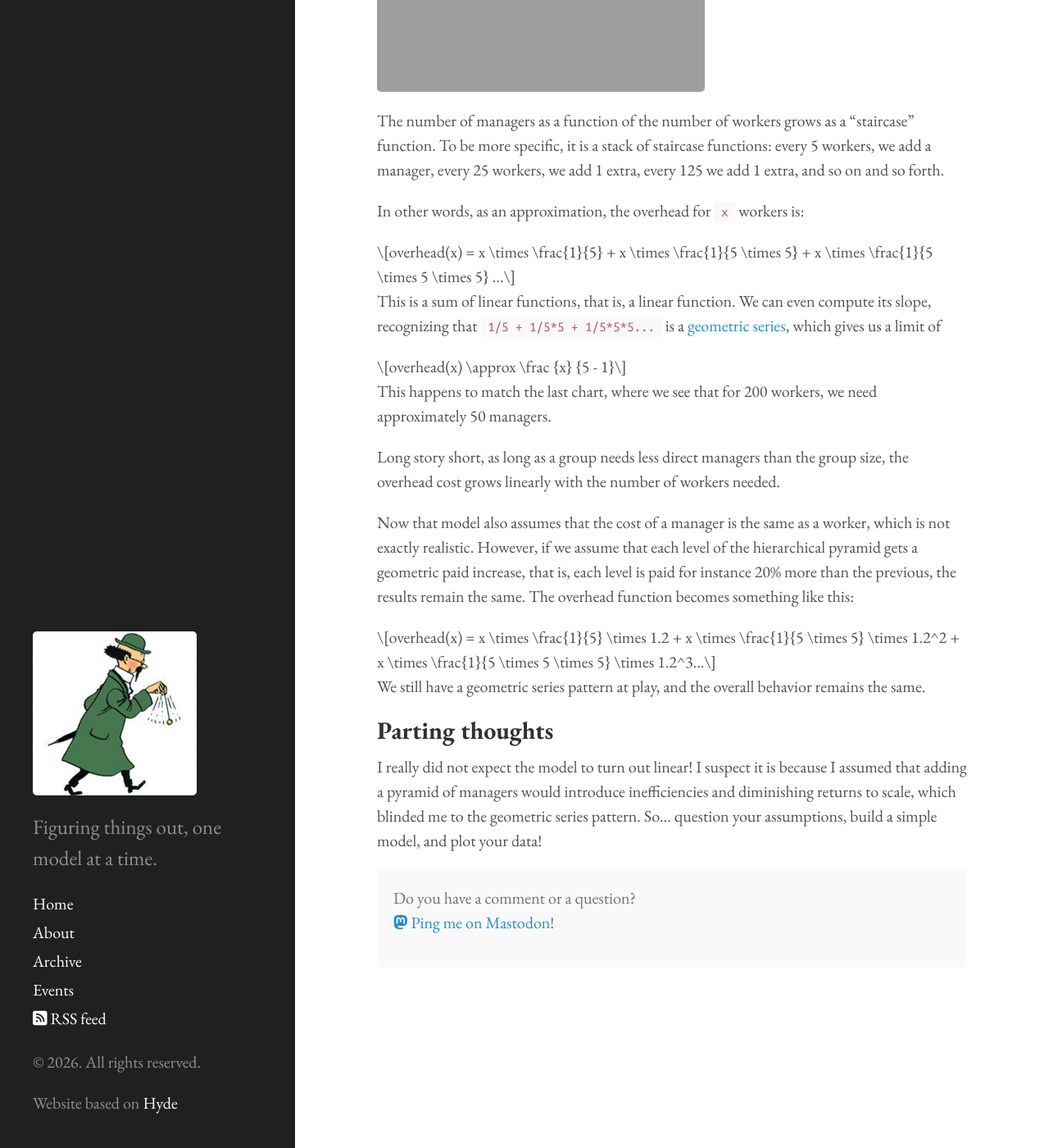
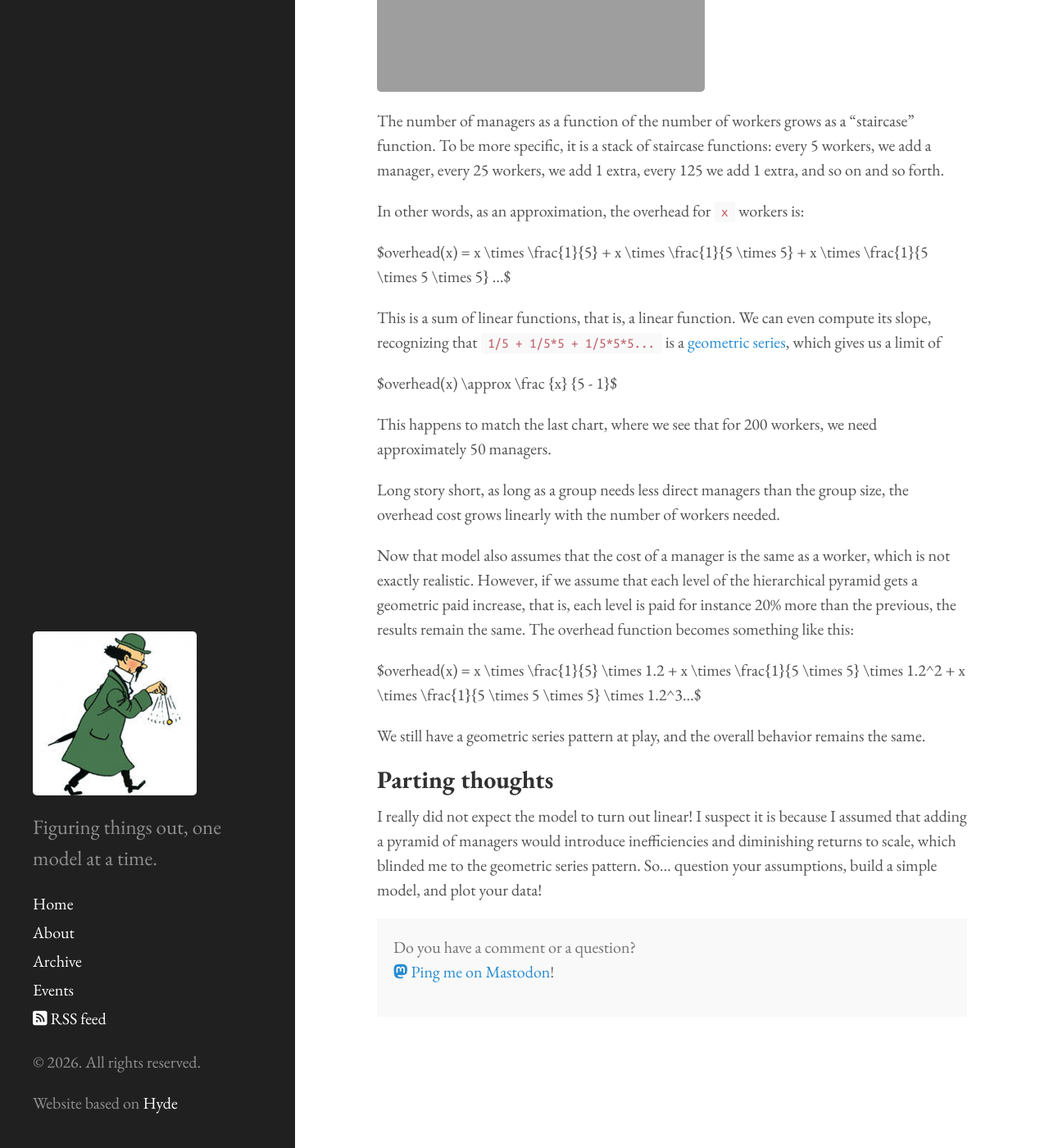
Before and after one commit to mathias-brandewinder/mathias-brandewinder.github.io, a Jekyll site: the page built from _posts/2026-01-21-management-overhead-model.md, in a window 1280 px wide and 1400 px high, scrolled down 3697 px. Shown: the whole window at 82% size. Built offline with Jekyll 4.4.1, drawn with Linux system fonts in a browser that asks for light colours; a script that is not in the unit is left out.

```diff
--- a/_posts/2026-01-21-management-overhead-model.md
+++ b/_posts/2026-01-21-management-overhead-model.md
@@ -151,18 +151,13 @@ every 125 we add 1 extra, and so on and so forth.
 
 In other words, as an approximation, the overhead for `x` workers is:
 
-$$
-overhead(x) =
-x \times \frac{1}{5}
-+ x \times \frac{1}{5 \times 5}
-+ x \times \frac{1}{5 \times 5 \times 5} ...
-$$
+$overhead(x) = x \times \frac{1}{5}  + x \times \frac{1}{5 \times 5} + x \times \frac{1}{5 \times 5 \times 5} ...$
 
 This is a sum of linear functions, that is, a linear function. We can even
 compute its slope, recognizing that `1/5 + 1/5*5 + 1/5*5*5...` is a
 [geometric series][3], which gives us a limit of
 
-$$overhead(x) \approx \frac {x} {5 - 1}$$
+$overhead(x) \approx \frac {x} {5 - 1}$
 
 This happens to match the last chart, where we see that for 200 workers, we
 need approximately 50 managers.
@@ -176,12 +171,7 @@ hierarchical pyramid gets a geometric paid increase, that is, each level is
 paid for instance 20% more than the previous, the results remain the same. The
 overhead function becomes something like this:
 
-$$
-overhead(x) =
-x \times \frac{1}{5} \times 1.2
-+ x \times \frac{1}{5 \times 5} \times 1.2^2
-+ x \times \frac{1}{5 \times 5 \times 5} \times 1.2^3...
-$$
+$overhead(x) = x \times \frac{1}{5} \times 1.2 + x \times \frac{1}{5 \times 5} \times 1.2^2 + x \times \frac{1}{5 \times 5 \times 5} \times 1.2^3...$
 
 We still have a geometric series pattern at play, and the overall behavior
 remains the same.
```
